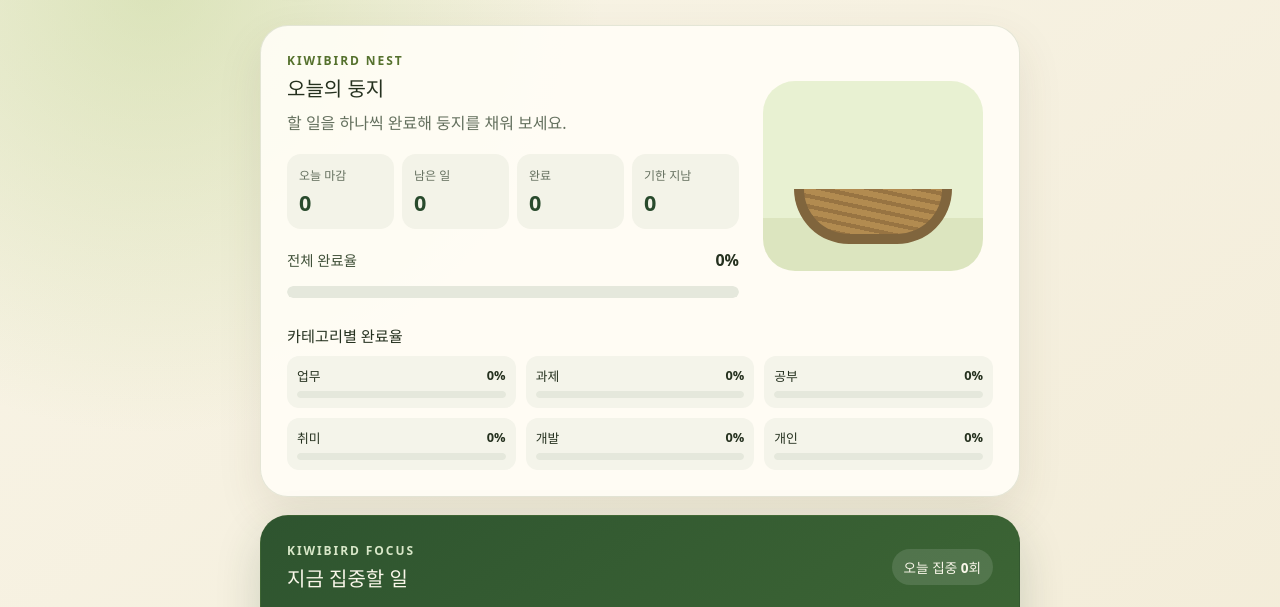
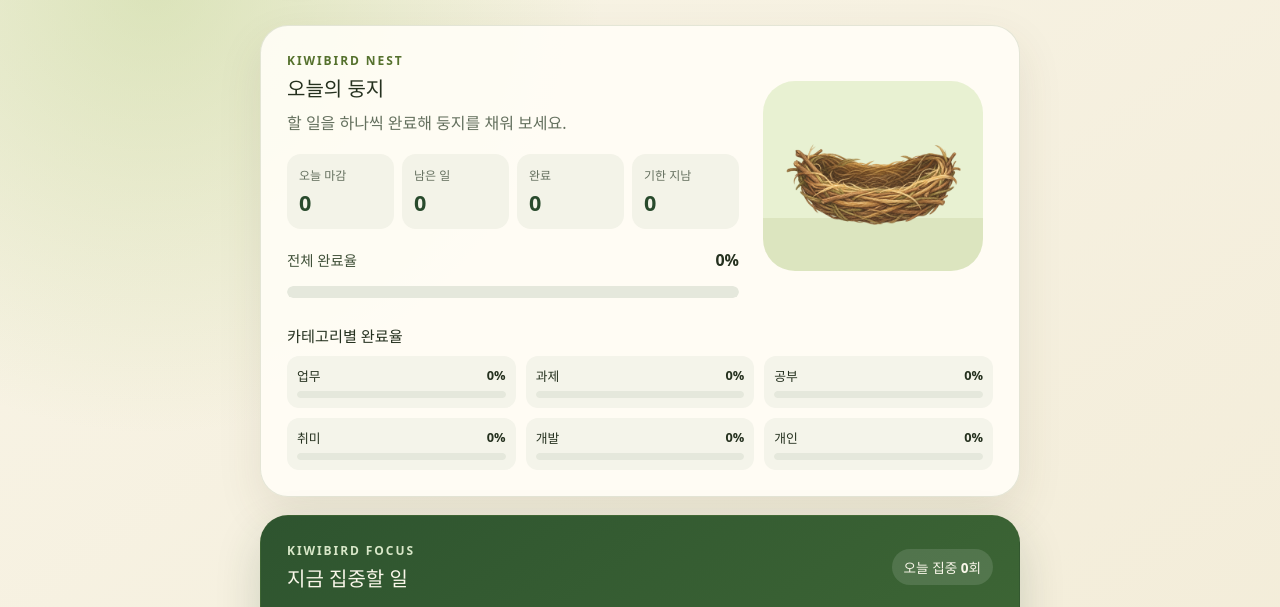
Before and after one commit to kiwisoop/ai-practice-course, a plain HTML site: page Study-02/index.html in a window 1280 px wide. Shown: the part 176-783 px from the top of the page. Drawn offline with Linux system fonts and the light colour scheme.

Commit message:
Replace geometric nest with illustrated artwork

```diff
--- a/Study-02/index.html
+++ b/Study-02/index.html
@@ -5,7 +5,7 @@
   <meta name="viewport" content="width=device-width, initial-scale=1">
   <meta name="description" content="오늘 할 일을 가볍게 정리하는 Kiwibird 할 일 관리 앱">
   <title>Kiwibird</title>
-  <link rel="stylesheet" href="styles.css?v=5">
+  <link rel="stylesheet" href="styles.css?v=6">
 </head>
 <body>
   <main class="app-shell">
@@ -44,7 +44,7 @@
         <span class="nest-leaf leaf-two"></span>
         <span class="nest-egg"></span>
         <img class="nest-bird" src="assets/kiwibird-mascot.png" alt="">
-        <span class="nest-bowl"></span>
+        <img class="nest-bowl" src="assets/kiwibird-nest.png" alt="">
       </div>
 
       <div class="category-progress-section">
--- a/Study-02/styles.css
+++ b/Study-02/styles.css
@@ -320,14 +320,12 @@ progress::-webkit-progress-value {
 .nest-bowl {
   position: absolute;
   z-index: 4;
-  right: 31px;
-  bottom: 27px;
-  width: 158px;
-  height: 55px;
-  border: 10px solid #80653d;
-  border-top: 0;
-  border-radius: 0 0 90px 90px;
-  background: repeating-linear-gradient(12deg, #b28b50 0 6px, #987442 6px 10px);
+  right: 10px;
+  bottom: 0;
+  width: 200px;
+  height: 200px;
+  object-fit: contain;
+  pointer-events: none;
 }
 
 .nest-leaf {
```
Also changed, not shown: Study-02/assets/kiwibird-nest.png (added).
